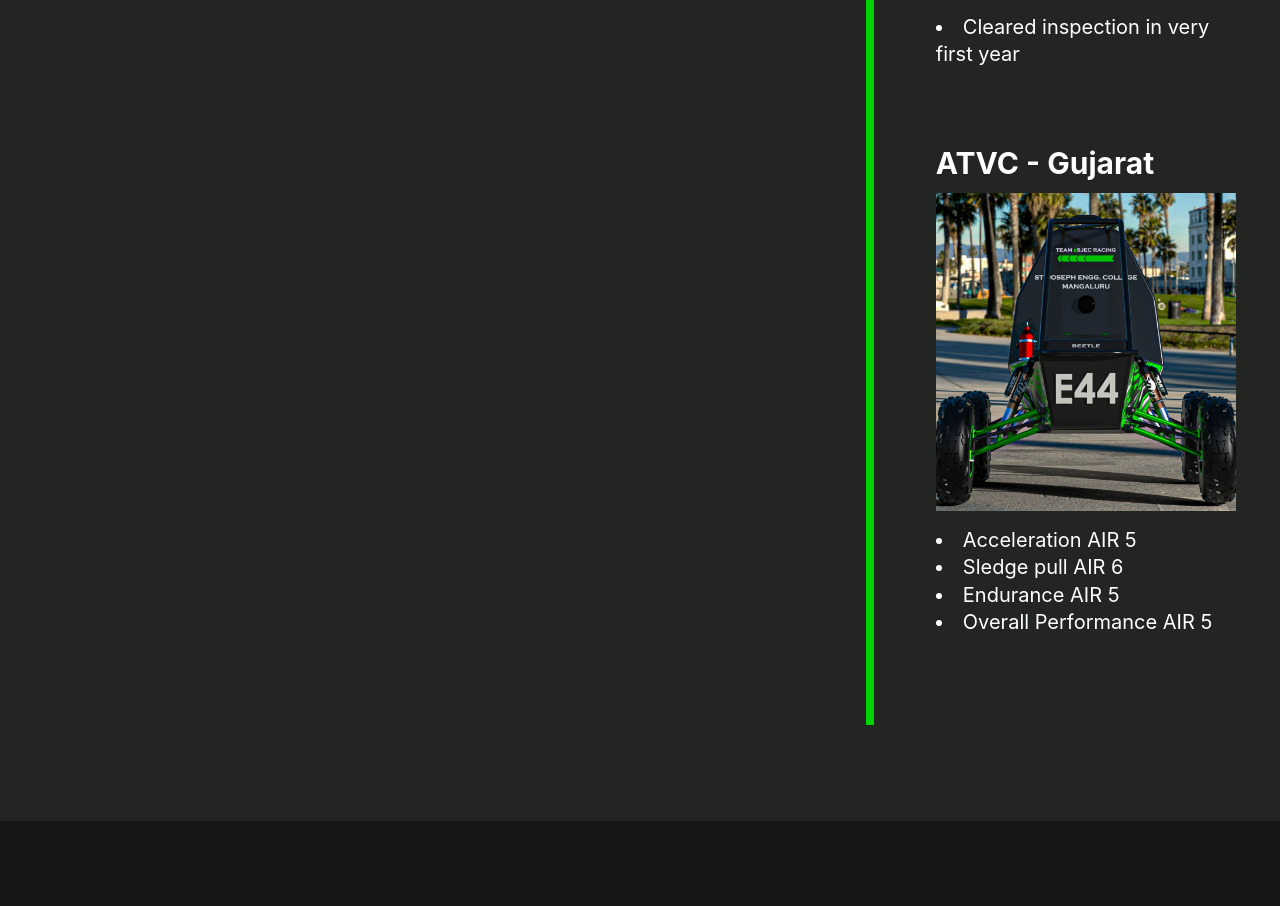
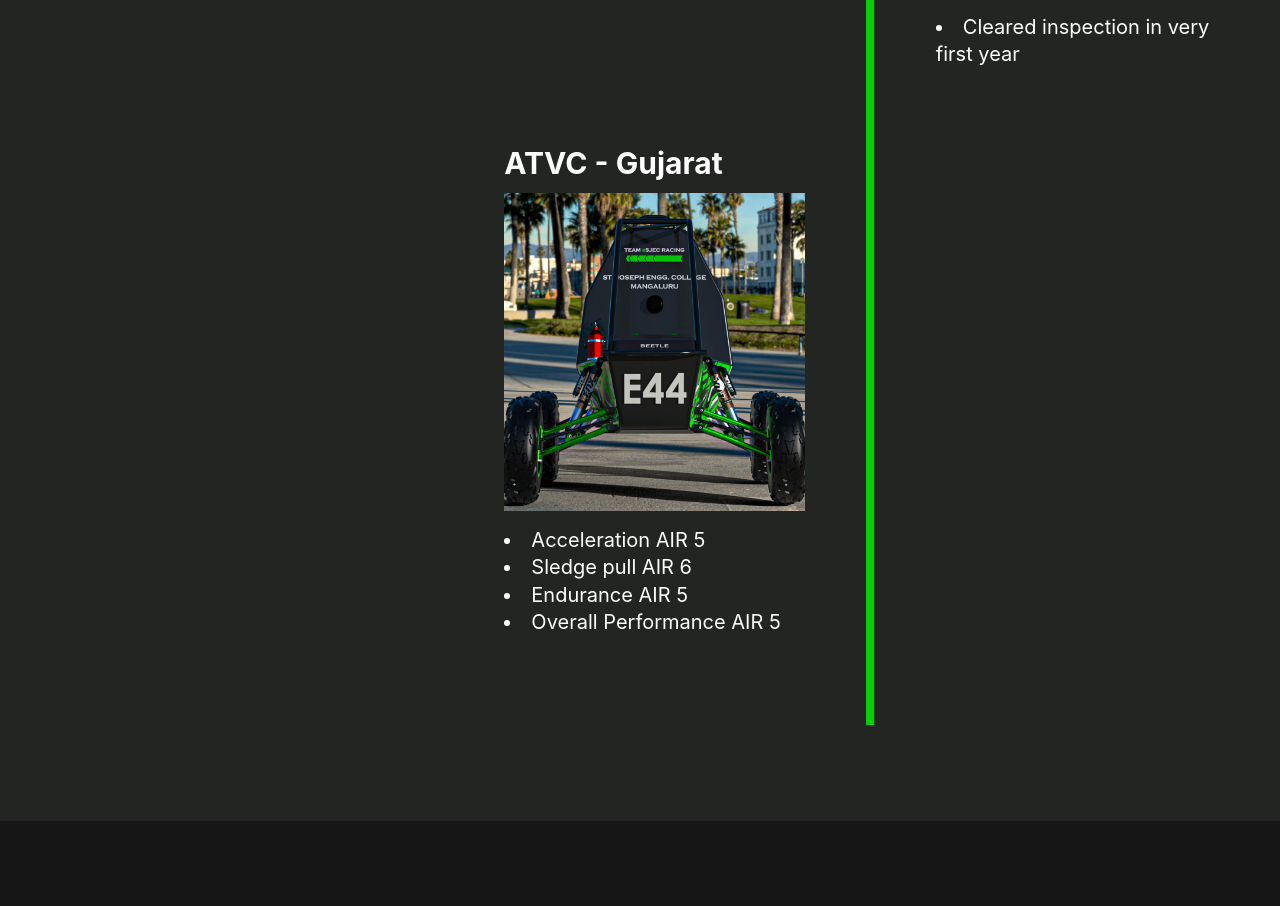
Before and after one commit to rimishadsilva/tesr-website, a React (Create React App) app: page /achievements in a window 1280 px wide. Shown: the part 2610-3516 px from the top of the page. Built offline with nearby package versions, Linux system fonts and the light colour scheme.

Commit message:
Move editable information to the data folder

```diff
--- /dev/null
+++ b/src/data/AchievementData.js
@@ -0,0 +1,64 @@
+import Achievement1Image from '../images/achievements-1.jpg';
+import Achievement2Image from '../images/achievements-2.jpg';
+
+export const achievements = [
+	{
+		date: 2022,
+		title: 'SAE Baja Prelims',
+		image: Achievement1Image,
+		description: ['Business plan AIR 1', 'Design report AIR 1'],
+		sides: 'left',
+	},
+	{
+		date: 2021,
+		title: 'SAE BAJA - Indore',
+		image: Achievement2Image,
+		description: ['Acceleration AIR 4', 'Overall Ranking AIR 8'],
+		sides: 'right',
+	},
+	{
+		title: 'MegaATV - Goa',
+		description: [
+			'Endurance AIR 1',
+			'Flat dirt race AIR 1',
+			'Drag race AIR2',
+			'Overall Champions AIR 1',
+		],
+		sides: 'right',
+	},
+	{
+		date: 2020,
+		title: 'SAE BAJA - Indore',
+		image: Achievement2Image,
+		description: [
+			'Overall Dynamic AIR 2',
+			'All terrain performance AIR 1',
+			'Maneuverability AIR 2',
+			'Best Brake performance AIR 2',
+			'Acceleration AIR 4',
+			'Suspension & Traction AIR 4',
+			'CAE Evaluation AIR 4',
+			'Sales presentation AIR 5',
+			'Overall ranking  AIR 8 ',
+		],
+		sides: 'left',
+	},
+	{
+		date: 2019,
+		title: 'SAE BAJA - Indore',
+		image: Achievement2Image,
+		description: ['Cleared inspection in very first year'],
+		sides: 'right',
+	},
+	{
+		title: 'ATVC - Gujarat',
+		image: Achievement2Image,
+		description: [
+			'Acceleration AIR 5',
+			'Sledge pull AIR 6',
+			'Endurance AIR 5',
+			'Overall Performance AIR 5',
+		],
+		sides: 'left',
+	},
+];
--- a/src/pages/Achievements.jsx
+++ b/src/pages/Achievements.jsx
@@ -1,79 +1,8 @@
 import { Link } from 'react-router-dom';
 import AchievementElement from '../components/AchievementElement';
-
-import Achievement1Image from '../images/achievements-1.jpg';
-import Achievement2Image from '../images/achievements-2.jpg';
+import { achievements } from '../data/AchievementData';
 
 const Achievements = () => {
-	const achievements = [
-		{
-			date: 2022,
-			title: 'SAE Baja Prelims',
-			image: Achievement1Image,
-			description: [
-				"Business plan AIR 1",
-				"Design report AIR 1",
-			],
-			sides: 'left',
-		},
-		{
-			date: 2021,
-			title: 'SAE BAJA - Indore',
-			image: Achievement2Image,
-			description: [
-				'Acceleration AIR 4',
-				'Overall Ranking AIR 8',
-			],
-			sides: 'right',
-		},
-		{
-			title: 'MegaATV - Goa',
-			description: [
-				'Endurance AIR 1',
-				'Flat dirt race AIR 1',
-				'Drag race AIR2',
-				'Overall Champions AIR 1'
-			],
-			sides: 'right',
-		},
-		{
-			date: 2020,
-			title: 'SAE BAJA - Indore',
-			image: Achievement2Image,
-			description: [
-				'Overall Dynamic AIR 2',
-				'All terrain performance AIR 1',
-				'Maneuverability AIR 2',
-				'Best Brake performance AIR 2',
-				'Acceleration AIR 4',
-				'Suspension & Traction AIR 4',
-				'CAE Evaluation AIR 4',
-				'Sales presentation AIR 5',
-				'Overall ranking  AIR 8 ',
-			],
-			sides: 'left',
-		},
-		{
-			date: 2019,
-			title: 'SAE BAJA - Indore',
-			image: Achievement2Image,
-			description: [
-				'Cleared inspection in very first year',
-			],
-			sides: 'right',
-		},
-		{
-			title: 'ATVC - Gujarat',
-			image: Achievement2Image,
-			description: [
-				'Acceleration AIR 5',
-				'Sledge pull AIR 6',
-				'Endurance AIR 5',
-				'Overall Performance AIR 5',
-			],
-			sides: 'right',
-		},
-	];
 	return (
 		<section>
 			<div class='container mx-auto flex flex-col items-start md:flex-row my-12 md:my-24'>
--- a/src/pages/Teams.jsx
+++ b/src/pages/Teams.jsx
@@ -1,5 +1,5 @@
 import TeamSection from '../components/TeamSection';
-import { Beetle1, Beetle2, Beetle3 } from '../components/data/TeamData';
+import { Beetle1, Beetle2, Beetle3 } from '../data/TeamData';
 
 const Teams = () => {
 	return (
```
Also changed, not shown: src/data/TeamData.js (renamed from src/components/data/TeamData.js).
